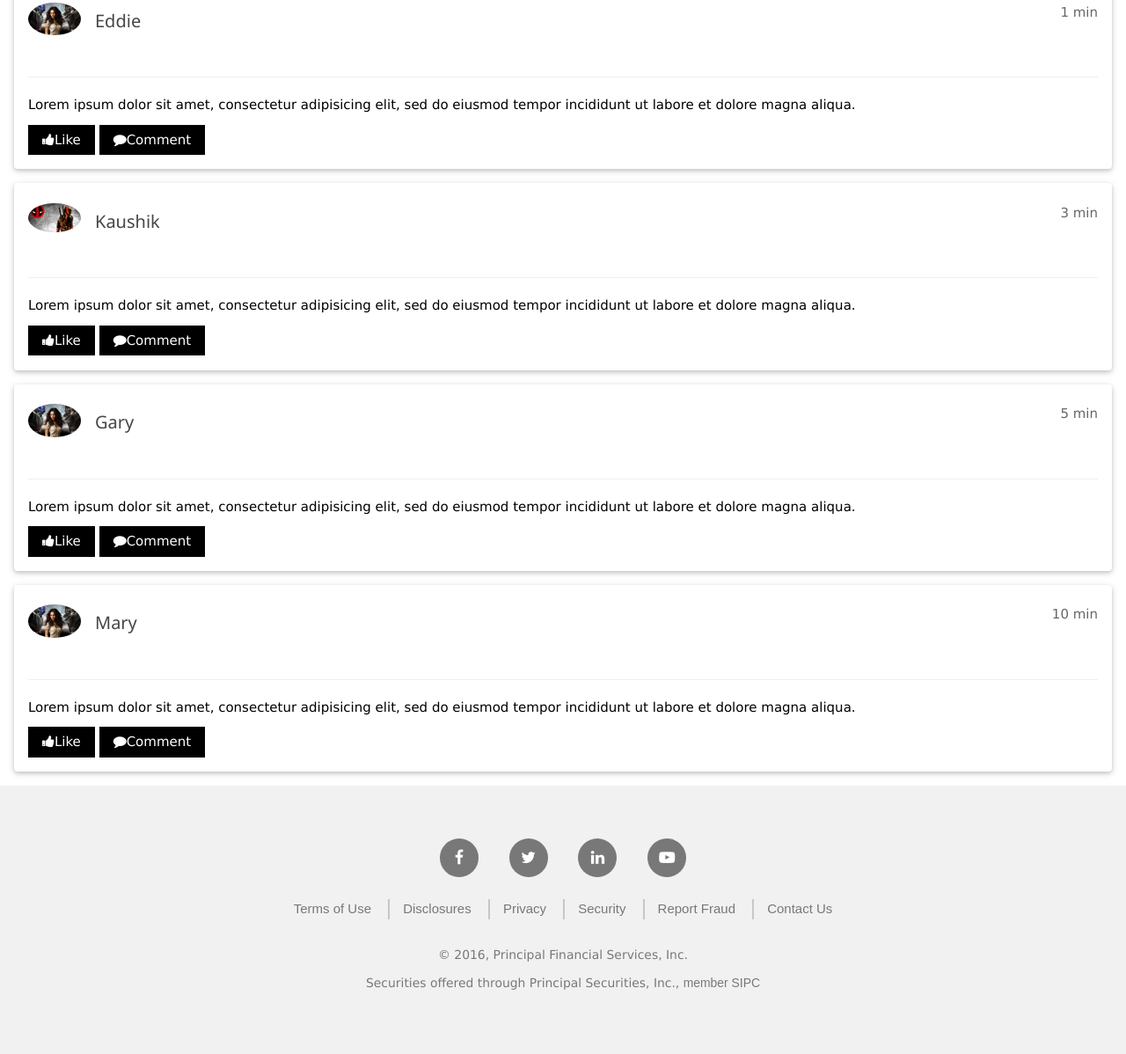
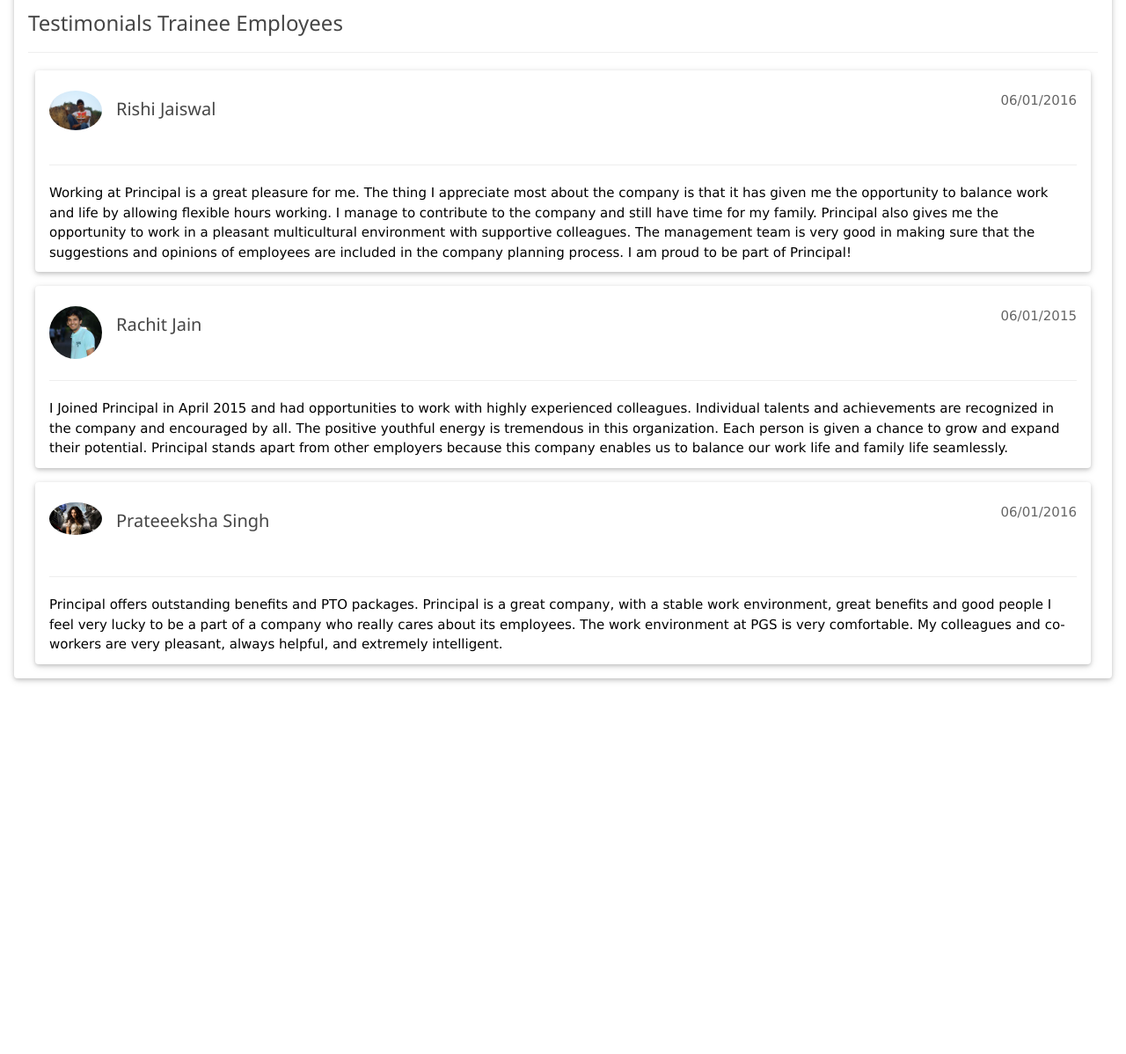
Before and after one commit to amolshelar/pgs-aarambh, a plain HTML site: page www/testimonials.html in a window 1280 px wide. Shown: the part 96-1294 px from the top of the page at 88% size. After the commit the page ends 883 px from the top, so only its background shows below. Drawn offline with Linux system fonts and the light colour scheme; files whose address does not match are found by name; a web font is replaced by a local one.

Commit message:
Testimonials

```diff
--- a/www/testimonials.html
+++ b/www/testimonials.html
@@ -15,14 +15,11 @@
 			<div class="container">
 				<!-- Brand and toggle get grouped for better mobile display -->
 				<div class="navbar-header">
-			<div style=" margin-left: 10px;" class="logo-full-tier1 visible-xs visible-sm visible-md">
+					<div style="margin-left: 10px;" class="logo-full-tier1 visible-xs visible-sm visible-md">
 						<a href="/" class="navbar-brand logo-full-white">Principal</a>
 					</div>
 					<button type="button" class="navbar-toggle collapsed" data-toggle="collapse" data-target="#bs-example-navbar-collapse-1" aria-expanded="false">
-				<span class="sr-only">Toggle navigation</span>
-				<span class="icon-bar"></span>
-				<span class="icon-bar"></span>
-				<span class="icon-bar"></span>
+						<span class="sr-only">Toggle navigation</span> <span class="icon-bar"></span> <span class="icon-bar"></span> <span class="icon-bar"></span>
 					</button>
 
 				</div>
@@ -31,112 +28,63 @@
 					<div class="row">
 						<div class="col-lg-10">
 							<ul class="nav navbar-nav navbar-left">
-							<li class="logo-full-tier1 hidden-xs hidden-sm hidden-md">
-							<a class="logo-full-white" href="/"></a>
-							</li>
+								<li class="logo-full-tier1 hidden-xs hidden-sm hidden-md"><a class="logo-full-white" href="/"></a></li>
 								<li><a href="about_pgs.html">About PGS</a></li>
-
 								<li><a href="about_pfg.html">About PFG</a></li>
-
-							<li><a href="culture_event.html">Culture/events at PGS</a>
-
-							</li>
-
-							<li><a href="hrBuddy.html">HR Contact</a>
-
-							</li>
-							<li><a href="forum.html">Forum</a>
-
-							</li>
-							<li><a href="testimonials.html">Testimonials</a>
-
-							</li>
-							<li><a href="image_Gallery.html">Image gallery</a>
-
-							</li>
-							<li><a href="video_Gallery.html">Video Gallery</a>
-
-							</li>
-							<li><a href="FAQ.html">FAQ</a>
-
-							</li>
+								<li><a href="culture_event.html">Culture/events at PGS</a></li>
+								<li><a href="hrBuddy.html">HR Contact</a></li>
+								<li><a href="forum.html">Forum</a></li>
+								<li><a href="testimonials.html">Testimonials</a></li>
+								<li><a href="image_Gallery.html">Image gallery</a></li>
+								<li><a href="video_Gallery.html">Video Gallery</a></li>
+								<li><a href="FAQ.html">FAQ</a></li>
 							</ul>
 						</div>
 						<div class="col-lg-2">
-					<ul class="nav navbar-nav navbar-right" style="display:block !important">
-						<li class="small"> <a href="principal-layouth.html">Home</a> </li>
+							<ul class="nav navbar-nav navbar-right" style="display: block !important">
+								<li class="small"><a href="principal-layouth.html">Home</a></li>
 							</ul>
 						</div>
 					</div>
-        </div><!-- /.navbar-collapse -->
-      </div><!-- /.container-fluid -->
+				</div>
+				<!-- /.navbar-collapse -->
+			</div>
+			<!-- /.c
+			ontainer-fluid -->
 		</nav>
 	</header>
 
-<div class="w3-container w3-card-2 w3-white w3-round w3-margin"><br>
-        <img src="img/profile.jpg" alt="Avatar" class="w3-left w3-circle w3-margin-right" style="width:60px">
-        <span class="w3-right w3-opacity">1 min</span>
-        <h4>Eddie</h4><br>
+	<div class="w3-container w3-card-2 w3-white w3-round w3-margin">
+		<br> <span class="w3-right w3-opacity"></span>
+		<h3>Testimonials Trainee Employees</h3>
+
 		<hr class="w3-clear">
-        <p>Lorem ipsum dolor sit amet, consectetur adipisicing elit, sed do eiusmod tempor incididunt ut labore et dolore magna aliqua.</p>
-        <button type="button" class="w3-btn w3-theme-d1 w3-margin-bottom"><i class="fa fa-thumbs-up"></i>Like</button>
-        <button type="button" class="w3-btn w3-theme-d2 w3-margin-bottom"><i class="fa fa-comment"></i>Comment</button>
+		<div class="w3-row-padding" style="margin: 0 -16px">
+			<div class="w3-container w3-card-2 w3-white w3-round w3-margin">
+				<br> <img src="img/profile-rishi.jpg" alt="Avatar" class="w3-left w3-circle w3-margin-right" style="width: 60px"> <span class="w3-right w3-opacity">06/01/2016</span>
+				<h4>Rishi Jaiswal</h4>
+				<br>
+				<hr class="w3-clear">
+				<p>Working at Principal is a great pleasure for me. The thing I appreciate most about the company is that it has given me the opportunity to balance work and life by allowing flexible hours working. I manage to contribute to the company and still have time for my family. Principal also gives me the opportunity to work in a pleasant multicultural environment with supportive colleagues. The management team is very good in making sure that the suggestions and opinions of employees are included in the company planning process. I am proud to be part of Principal!</p>
 			</div>
 
-	  <div class="w3-container w3-card-2 w3-white w3-round w3-margin"><br>
-        <img src="img/banner.jpg" alt="Avatar" class="w3-left w3-circle w3-margin-right" style="width:60px">
-        <span class="w3-right w3-opacity">3 min</span>
-        <h4>Kaushik</h4><br>
+			<div class="w3-container w3-card-2 w3-white w3-round w3-margin">
+				<br> <img src="img/profile-rachit.jpg" alt="Avatar" class="w3-left w3-circle w3-margin-right" style="width: 60px"> <span class="w3-right w3-opacity">06/01/2015</span>
+				<h4>Rachit Jain</h4>
+				<br>
 				<hr class="w3-clear">
-        <p>Lorem ipsum dolor sit amet, consectetur adipisicing elit, sed do eiusmod tempor incididunt ut labore et dolore magna aliqua.</p>
-        <button type="button" class="w3-btn w3-theme-d1 w3-margin-bottom"><i class="fa fa-thumbs-up"></i>Like</button>
-        <button type="button" class="w3-btn w3-theme-d2 w3-margin-bottom"><i class="fa fa-comment"></i>Comment</button>
+				<p>I Joined Principal in April 2015 and had opportunities to work with highly experienced colleagues. Individual talents and achievements are recognized in the company and encouraged by all. The positive youthful energy is tremendous in this organization. Each person is given a chance to grow and expand their potential. Principal stands apart from other employers because this company enables us to balance our work life and family life seamlessly.</p>
 			</div>
 
-	  <div class="w3-container w3-card-2 w3-white w3-round w3-margin"><br>
-        <img src="img/profile.jpg" alt="Avatar" class="w3-left w3-circle w3-margin-right" style="width:60px">
-        <span class="w3-right w3-opacity">5 min</span>
-        <h4>Gary</h4><br>
+			<div class="w3-container w3-card-2 w3-white w3-round w3-margin">
+				<br> <img src="img/profile-prateeeksha.jpg" alt="Avatar" class="w3-left w3-circle w3-margin-right" style="width: 60px"> <span class="w3-right w3-opacity">06/01/2016</span>
+				<h4>Prateeeksha Singh</h4>
+				<br>
 				<hr class="w3-clear">
-        <p>Lorem ipsum dolor sit amet, consectetur adipisicing elit, sed do eiusmod tempor incididunt ut labore et dolore magna aliqua.</p>
-        <button type="button" class="w3-btn w3-theme-d1 w3-margin-bottom"><i class="fa fa-thumbs-up"></i>Like</button>
-        <button type="button" class="w3-btn w3-theme-d2 w3-margin-bottom"><i class="fa fa-comment"></i>Comment</button>
+				<p>Principal offers outstanding benefits and PTO packages. Principal is a great company, with a stable work environment, great benefits and good people I feel very lucky to be a part of a company who really cares about its employees. The work environment at PGS is very comfortable. My colleagues and co-workers are very pleasant, always helpful, and extremely intelligent.</p>
 			</div>
 
-	  <div class="w3-container w3-card-2 w3-white w3-round w3-margin"><br>
-        <img src="img/profile.jpg" alt="Avatar" class="w3-left w3-circle w3-margin-right" style="width:60px">
-        <span class="w3-right w3-opacity">10 min</span>
-        <h4>Mary</h4><br>
-        <hr class="w3-clear">
-        <p>Lorem ipsum dolor sit amet, consectetur adipisicing elit, sed do eiusmod tempor incididunt ut labore et dolore magna aliqua.</p>
-        <button type="button" class="w3-btn w3-theme-d1 w3-margin-bottom"><i class="fa fa-thumbs-up"></i>Like</button>
-        <button type="button" class="w3-btn w3-theme-d2 w3-margin-bottom"><i class="fa fa-comment"></i>Comment</button>
 		</div>
-
-
-	  <footer class="footer">
-  <section class="footer-row">
-	  <div class="footer-social-links">
-		  <a href="http://www.facebook.com/PrincipalFinancial" target="_blank"><i class="fa fa-facebook"></i></a>
-		  <a href="http://twitter.com/Principal" target="_blank"><i class="fa fa-twitter"></i></a>
-		  <a href="http://www.linkedin.com/company/principal-financial-group" target="_blank"><i class="fa fa-linkedin"></i></a>
-		  <a href="http://www.youtube.com/principalfinancial" target="_blank"><i class="fa fa-youtube-play"></i></a>
 	</div>
-	  <nav>
-		  <ul class="nav nav-inline">
-			  <li><a href="https://www.principal.com/terms-of-use">Terms of Use</a></li>
-			  <li><a href="https://www.principal.com/products-services-disclosures">Disclosures</a></li>
-			  <li><a href="https://www.principal.com/privacy-policies">Privacy</a></li>
-			  <li><a href="https://www.principal.com/security-policies">Security</a></li>
-			  <li><a href="https://www.principal.com/about-us/our-company/policies/report-fraud-or-unethical-conduct">Report Fraud</a></li>
-			  <li><a href="/wps/portal/advisor/resource-center/contactus/overview/">Contact Us</a></li>
-		  </ul>
-	  </nav>
-	  <div class="footer-legal">
-		  <p>© 2016, Principal Financial Services, Inc.</p>
-		  <p>Securities offered through Principal Securities, Inc., <a href="http://www.sipc.org">member SIPC</a></p>
-	  </div>
-  </section>
-</footer>
 </body>
 </html>
```
Also changed, not shown: www/about_pfg.html (+2 -1 lines), www/img/profile-prateeeksha.jpg (added), www/img/profile-rachit.jpg (added), www/img/profile-rishi.jpg (added). Lines whose indentation alone changed are shown as unchanged.
